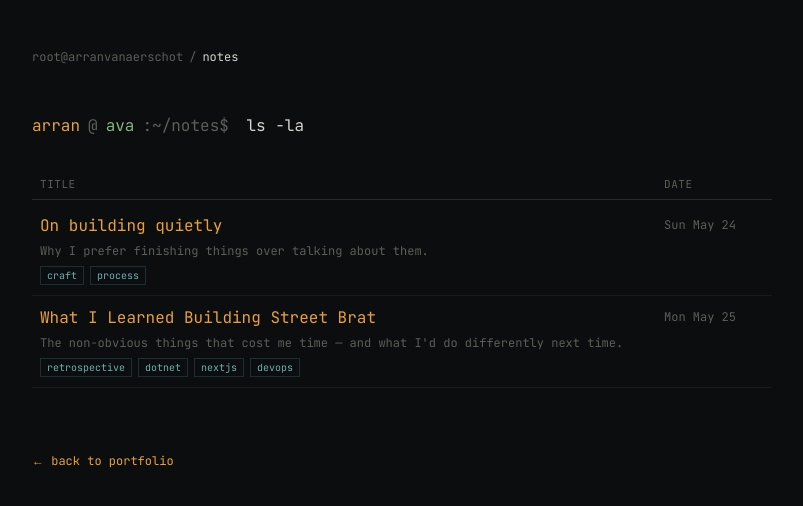
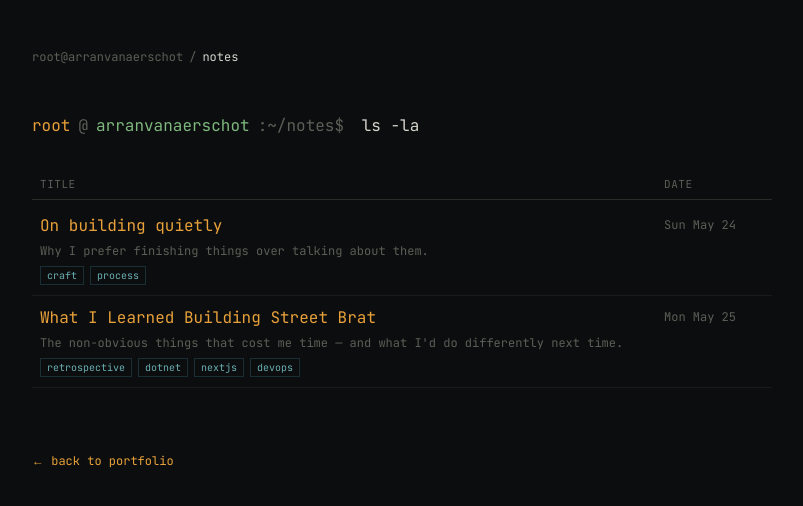
Before and after one commit to Arran-VanAerschot/arranvanaerschot.dev, a Next.js app: page /notes in a window 1280 px wide. Shown: the top 506 px of the page, without its empty margins (238-1041 px from the left). Built offline with nearby package versions, Linux system fonts and the light colour scheme.

Commit message:
Update notes page prompt to root@arranvanaerschot
Co-Authored-By: Claude Sonnet 4.6 <noreply@anthropic.com>

```diff
--- a/app/notes/page.tsx
+++ b/app/notes/page.tsx
@@ -21,9 +21,9 @@ export default function NotesPage() {
         </nav>
 
         <div style={{ display: 'flex', alignItems: 'baseline', gap: 8, marginBottom: 32 }}>
-          <span style={{ color: '#e8a13a' }}>arran</span>
+          <span style={{ color: '#e8a13a' }}>root</span>
           <span style={{ color: '#5d5e57' }}>@</span>
-          <span style={{ color: '#7eb87e' }}>ava</span>
+          <span style={{ color: '#7eb87e' }}>arranvanaerschot</span>
           <span style={{ color: '#5d5e57' }}>:~/notes$&nbsp;</span>
           <span>ls -la</span>
         </div>
```
